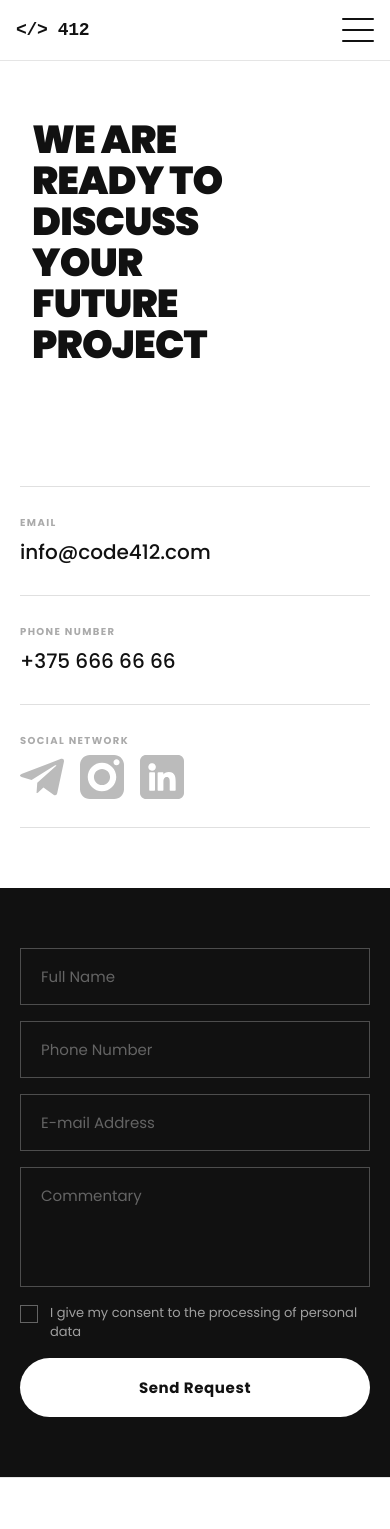
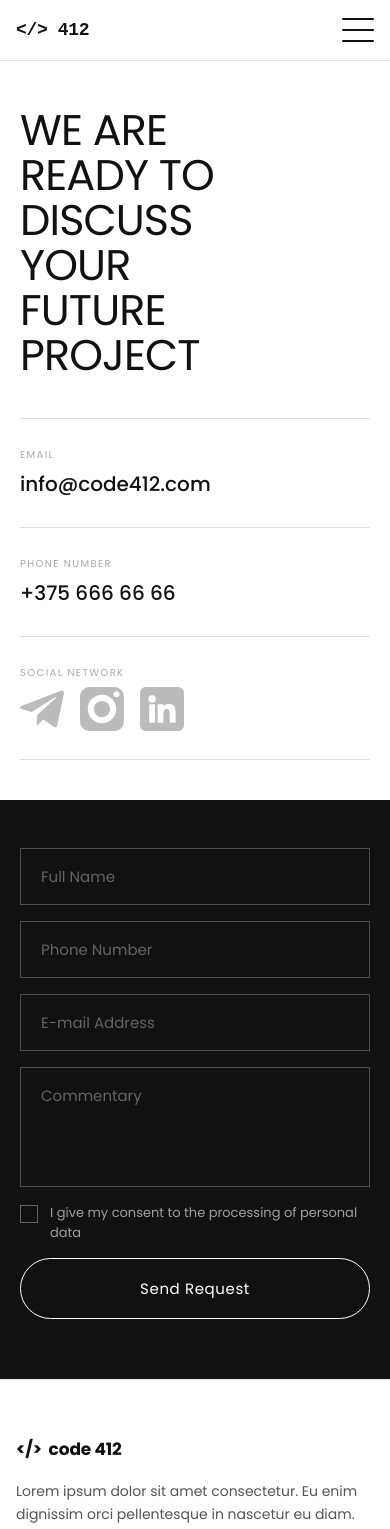
Before and after one commit to code-412/314Site, a Next.js app: page /contact in a window 390 px wide. Shown: the top 1529 px of the page. Built offline with nearby package versions, Linux system fonts and the light colour scheme.

Commit message:
Contacts Done

```diff
--- a/src/app/(site)/contact/page.module.scss
+++ b/src/app/(site)/contact/page.module.scss
@@ -27,7 +27,7 @@
   flex-direction: column;
   padding: 0 clamp(32px, 5vw, 72px);
   font-size: clamp(36px, 4.4vw, 80px);
-  font-weight: 900;
+  font-weight: 400;
   line-height: 1.05;
   letter-spacing: -0.02em;
   text-transform: uppercase;
@@ -123,7 +123,7 @@
 
 .contactLabel {
   font-size: 10px;
-  font-weight: 700;
+  font-weight: 400;
   letter-spacing: 0.14em;
   text-transform: uppercase;
   color: #aaa;
@@ -217,7 +217,7 @@
 
 .errorMsg {
   font-size: 11px;
-  font-weight: 600;
+  font-weight: 400;
   letter-spacing: 0.06em;
   text-transform: uppercase;
   color: rgba(196, 30, 58, 0.9);
@@ -276,12 +276,12 @@
   width: 100%;
   padding: 18px;
   font-size: 15px;
-  font-weight: 700;
+  font-weight: 400;
   font-family: var(--font-main);
   letter-spacing: 0.04em;
-  color: var(--c-primary);
-  background: #fff;
-  border: none;
+  color: white;
+  background: transparent;
+  border: 1px solid white;
   border-radius: 999px;
   cursor: pointer;
   transition: background 0.25s ease;
@@ -295,7 +295,7 @@
 
 .thanksTitle {
   font-size: 32px;
-  font-weight: 800;
+  font-weight: 400;
   color: #fff;
   margin-bottom: 12px;
 }
@@ -307,8 +307,45 @@
 }
 
 @media (max-width: 900px) {
+  .pageDark {
+    background: var(--c-bg);
+  }
+
+  .pageDark .title {
+    color: var(--c-primary);
+  }
+
+  .pageDark .wordDiscuss {
+    transform: translateY(0);
+    opacity: 1;
+  }
+
+  .pageDark .wordHear {
+    transform: translateY(110%);
+    opacity: 0;
+  }
+
+  .pageDark .contactGroup {
+    border-color: rgba(0, 0, 0, 0.12);
+    &:first-child { border-color: rgba(0, 0, 0, 0.12); }
+  }
+
+  .pageDark .contactLabel {
+    color: #aaa;
+  }
+
+  .pageDark .contactValue {
+    color: var(--c-primary);
+  }
+
+  .pageDark .socialBtn {
+    color: #bbb;
+    &:hover { color: var(--c-primary); }
+  }
+
   .page {
     flex-direction: column;
+    min-height: auto;
   }
 
   .left {
@@ -316,11 +353,13 @@
     top: 0;
     width: 100%;
     height: auto;
-    padding: 60px 0;
+    overflow: visible;
+    padding: 48px 0 0;
   }
 
   .title {
-    font-size: clamp(36px, 10vw, 64px);
+    font-size: clamp(40px, 11vw, 72px);
+    padding: 0 clamp(20px, 5vw, 40px);
   }
 
   .right {
@@ -333,6 +372,11 @@
   .contactsSection {
     min-height: auto;
     scroll-snap-align: unset;
+    padding: 40px 0;
+  }
+
+  .contactsInner {
+    padding: 0 clamp(20px, 5vw, 40px);
   }
 
   .contactGroup {
@@ -345,8 +389,7 @@
     background: var(--c-primary);
   }
 
-  .contactsInner,
   .formInner {
-    padding: 60px clamp(20px, 5vw, 40px);
+    padding: 48px clamp(20px, 5vw, 40px) 60px;
   }
 }
--- a/src/app/(site)/contact/page.tsx
+++ b/src/app/(site)/contact/page.tsx
@@ -36,8 +36,9 @@ export default function ContactPage() {
   const [submitted, setSubmitted] = useState(false);
   const [sent, setSent]           = useState(false);
   const [dark, setDark]           = useState(false);
-  const rightRef = useRef<HTMLDivElement>(null);
-  const leftRef  = useRef<HTMLDivElement>(null);
+  const rightRef    = useRef<HTMLDivElement>(null);
+  const leftRef     = useRef<HTMLDivElement>(null);
+  const formSectRef = useRef<HTMLElement>(null);
 
   useEffect(() => {
     const el = rightRef.current;
@@ -51,6 +52,17 @@ export default function ContactPage() {
 
     el.addEventListener("scroll", onScroll, { passive: true });
     return () => el.removeEventListener("scroll", onScroll);
+  }, []);
+
+  useEffect(() => {
+    const el = formSectRef.current;
+    if (!el) return;
+    const io = new IntersectionObserver(
+      ([entry]) => setDark(entry.isIntersecting),
+      { threshold: 0.25 }
+    );
+    io.observe(el);
+    return () => io.disconnect();
   }, []);
 
   useEffect(() => {
@@ -158,7 +170,7 @@ export default function ContactPage() {
           </div>
         </section>
 
-        <section className={styles.formSection}>
+        <section className={styles.formSection} ref={formSectRef}>
           <div className={styles.formInner}>
             {sent ? (
               <div className={styles.thanks}>
--- a/src/widgets/contact-drawer/ContactDrawer.module.scss
+++ b/src/widgets/contact-drawer/ContactDrawer.module.scss
@@ -51,7 +51,7 @@
 
 .drawerTitle {
   font-size: clamp(28px, 3vw, 44px);
-  font-weight: 900;
+  font-weight: 400;
   text-transform: uppercase;
   letter-spacing: -0.01em;
   color: var(--c-primary);
```
